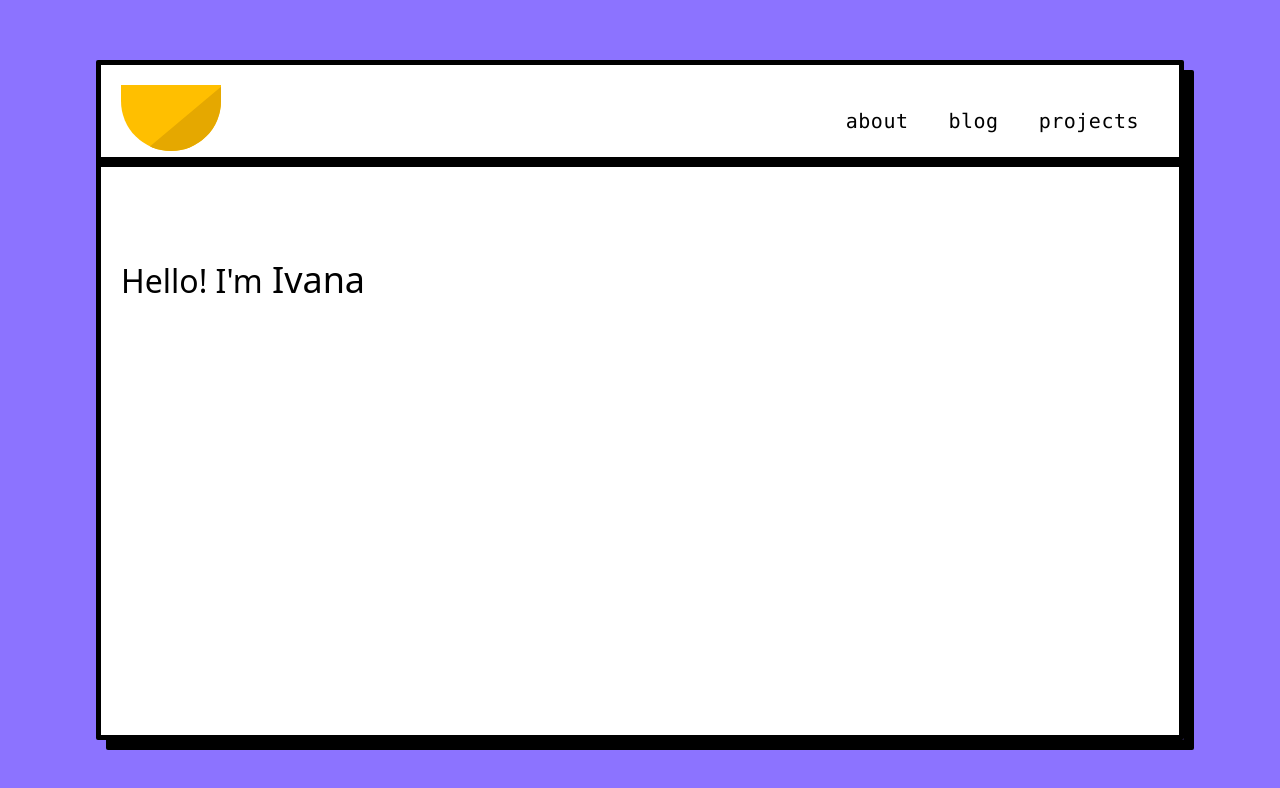
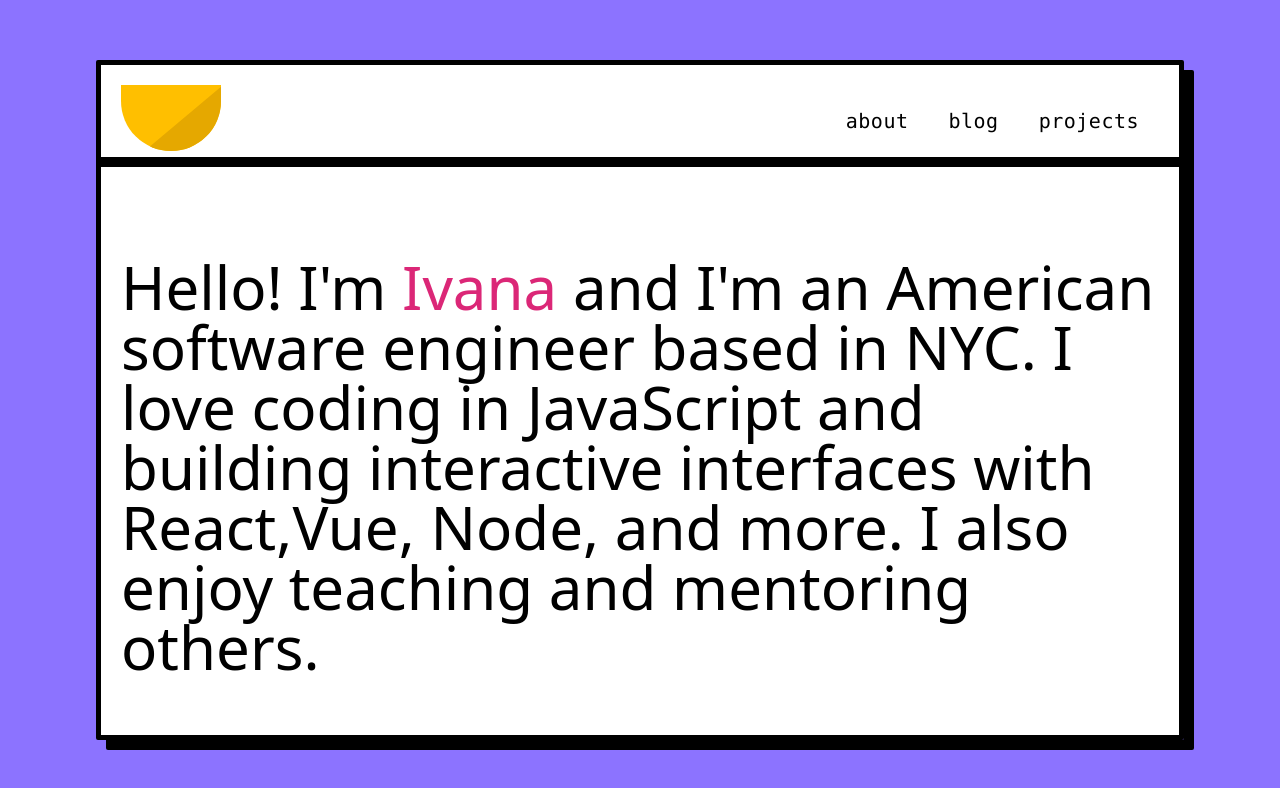
Before and after one commit to ivana94/gatsby-portfolio, a Gatsby site in the folder client/: page / in a window 1280 px wide. Built offline with nearby package versions, Linux system fonts and the light colour scheme; Gatsby itself is replaced by a stand-in of ours.

Commit message:
updates styling on homepage

```diff
--- a/client/src/pages/index.js
+++ b/client/src/pages/index.js
@@ -1,4 +1,4 @@
-import React from "react";
+import React, { useState } from "react";
 import { Layout } from "../components/Layout";
 import styled, { css } from "styled-components";
 
@@ -8,8 +8,8 @@ const generateConfettiExplosionAnimation = () => {
     for (let i = 0; i < 100; i += 1) {
         styles += `i:nth-of-type(${i}) {
             transform: translate3d(
-                ${generateRandomNumber(200) - 100}px,
-                ${generateRandomNumber(50) - 100}px,
+                ${generateRandomNumber(800) - 100}px,
+                ${generateRandomNumber(500) - 100}px,
                 0
             )
             rotate(${generateRandomNumber(360)}deg);
@@ -26,41 +26,49 @@ const generateConfettiExplosionAnimation = () => {
 
 const generateRandomNumber = (max) => Math.floor(Math.random() * max);
 
-const H1Styles = styled.h1`
-    cursor: pointer;
-    font-size: 2rem;
-    text-align: center;
-`;
-
-const Confetti = styled.div`
+const Confetti = styled.span`
     position: absolute;
 
     i {
         position: absolute;
         display: block;
-        left: 75%;
-        top: 10px;
-        width: 3px;
-        height: 5px;
-        opacity: 0;
+        left: -75px;
+        /* top: 10px; */
+        margin-left: 15%;
+        width: 7px;
+        height: 9px;
+        opacity: 1;
     }
-    &:hover {
-        ${generateConfettiExplosionAnimation()};
-    }
+
+    ${generateConfettiExplosionAnimation()};
 `;
 
 const Main = () => {
+    const [confettiActive, setConfettiActive] = useState(false);
+    const triggerConfetti = () => {
+        setConfettiActive(true);
+    };
+
     return (
         <Layout>
-            <H1Styles>
-                <Confetti>
-                    Hello! I'm
-                    <span className="text-4xl text-red"> Ivana</span>
-                    {[...new Array(50)].map((_, index) => (
-                        <i key={index}></i>
-                    ))}
-                </Confetti>
-            </H1Styles>
+            <div className="text-6xl font-light">
+                Hello! I'm&nbsp;
+                <span onMouseOver={triggerConfetti} className="text-pink-600">
+                    Ivana
+                </span>
+                {confettiActive && (
+                    <Confetti onAnimationEnd={() => setConfettiActive(false)}>
+                        {[...new Array(100)].map((_, index) => (
+                            <i key={index}></i>
+                        ))}
+                    </Confetti>
+                )}
+                &nbsp;and I'm an American software engineer based in NYC. I love
+                coding in JavaScript and building interactive interfaces with{" "}
+                <strong>React</strong>,<strong>Vue</strong>,{" "}
+                <strong>Node</strong>, and more. I also enjoy teaching and
+                mentoring others.
+            </div>
         </Layout>
     );
 };
```
